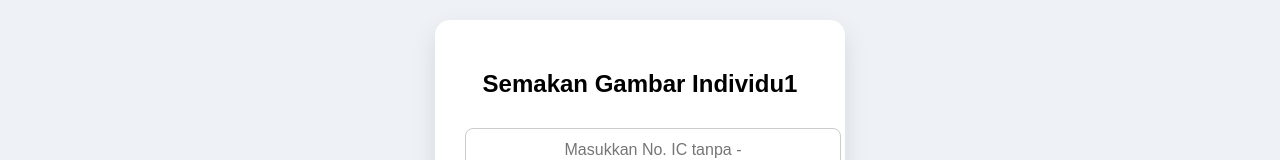
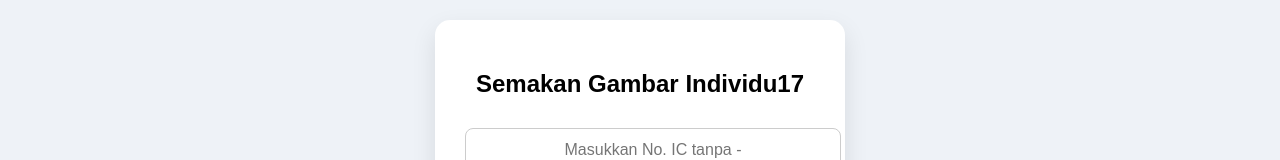
Before and after one commit to smkseripekan/album-individu, a plain HTML site: page index.html in a window 1280 px wide. Shown: the part 138-298 px from the top of the page. Drawn offline with Linux system fonts and the light colour scheme.

Commit message:
Update index.html

```diff
--- a/index.html
+++ b/index.html
@@ -147,7 +147,7 @@
 
 <main>
   <div class="card">
-    <h2>Semakan Gambar Individu1</h2>
+    <h2>Semakan Gambar Individu17</h2>
 
     <input type="password" id="code" placeholder="Masukkan No. IC tanpa -" onkeypress="handleKey(event)">
 
```
